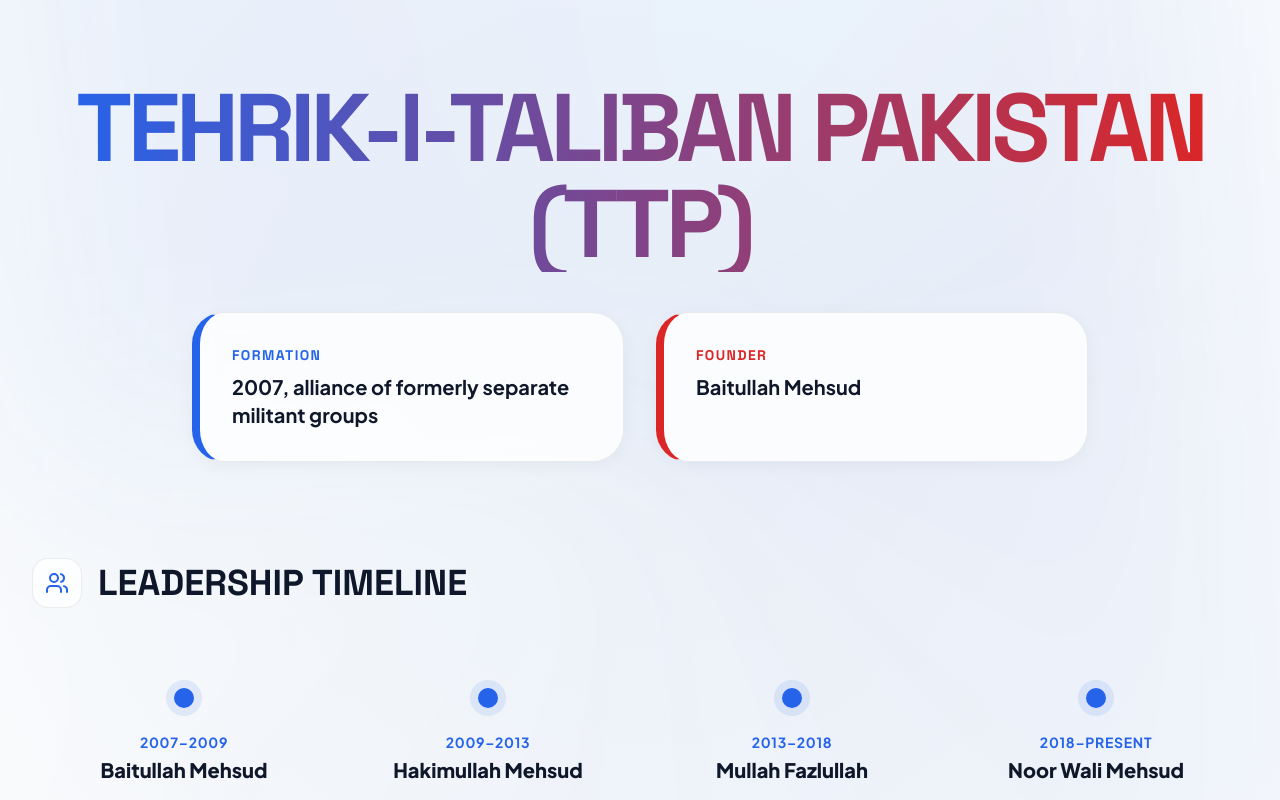
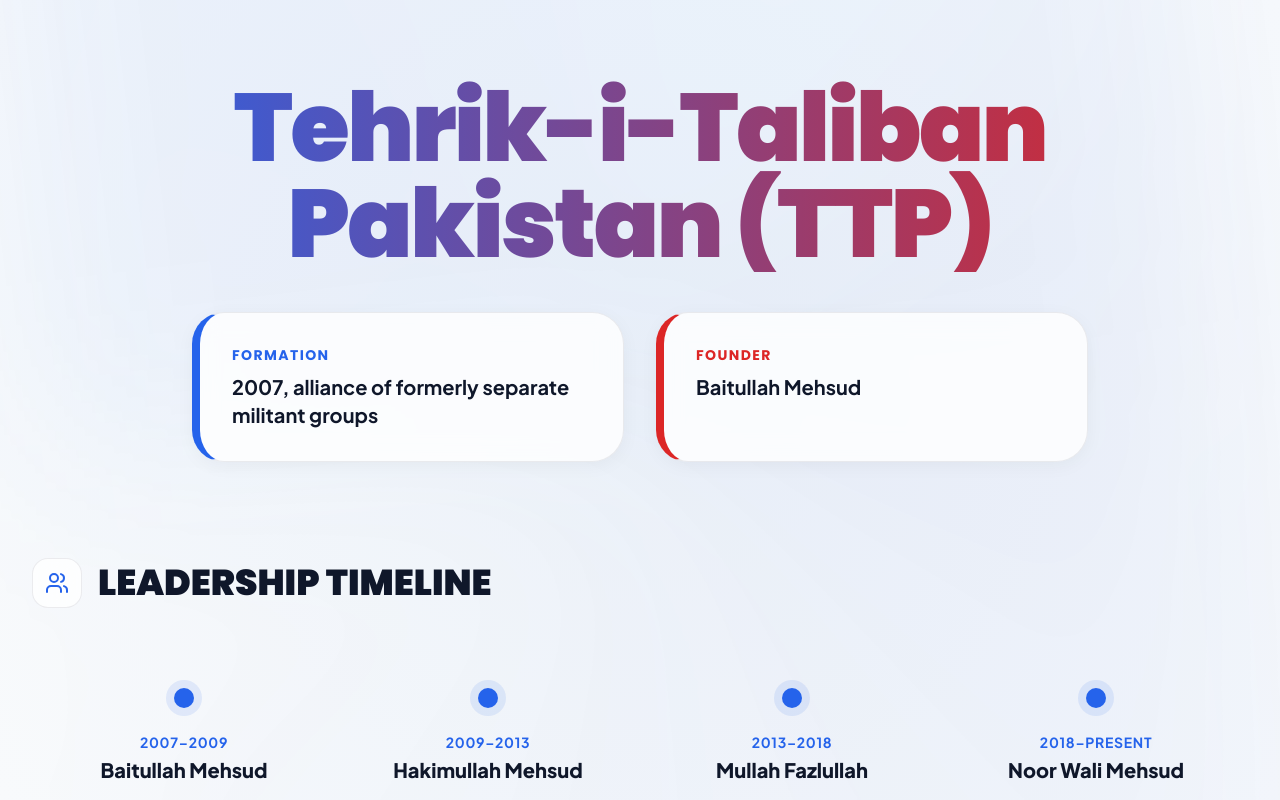
Before and after one commit to afgshayan/InfoGraphy, a React (Vite) app: page / in a window 1280 px wide. Shown: the top 800 px of the page. Built offline with nearby package versions, Linux system fonts and the light colour scheme.

Commit message:
feat: Update typography and font
Refactors the project to use Poppins as the primary heading font, enhancing visual hierarchy and modernizing the aesthetic. Also adjusts tracking for headings to be tighter for better readability.

```diff
--- a/App.tsx
+++ b/App.tsx
@@ -6,7 +6,6 @@
   Search, Flag, AlertCircle, Radio, Award
 } from 'lucide-react';
 import { ActivityChart, AttackTypePie, FundingPie } from './components/StatsCharts';
-// Import InfoCard component
 import { InfoCard } from './components/InfoCard';
 
 const App: React.FC = () => {
@@ -24,7 +23,7 @@
     <div className="min-h-screen pb-20 pt-20 px-4 md:px-8 max-w-[1400px] mx-auto space-y-24">
       {/* Header Section */}
       <header className="text-center space-y-10">
-        <h1 className="text-5xl md:text-7xl lg:text-8xl font-heading font-black tracking-tighter leading-tight stats-gradient max-w-6xl mx-auto uppercase">
+        <h1 className="text-5xl md:text-7xl lg:text-8xl font-heading font-black tracking-tight leading-tight stats-gradient max-w-6xl mx-auto">
           Tehrik-i-Taliban Pakistan (TTP)
         </h1>
         <div className="grid grid-cols-1 md:grid-cols-2 gap-8 max-w-4xl mx-auto">
--- a/index.html
+++ b/index.html
@@ -6,7 +6,7 @@
     <meta name="viewport" content="width=device-width, initial-scale=1.0" />
     <title>Tehrik-i-Taliban Pakistan (TTP) Intelligence Briefing</title>
     <script src="https://cdn.tailwindcss.com"></script>
-    <link href="https://fonts.googleapis.com/css2?family=Space+Grotesk:wght@300;400;500;600;700&family=Plus+Jakarta+Sans:wght@200;400;700;800&display=swap" rel="stylesheet">
+    <link href="https://fonts.googleapis.com/css2?family=Poppins:wght@300;400;500;600;700;800;900&family=Plus+Jakarta+Sans:wght@200;400;700;800&display=swap" rel="stylesheet">
     <style>
       :root {
         --primary-glow: conic-gradient(from 180deg at 50% 50%, rgba(59, 130, 246, 0.1) 0deg, rgba(37, 99, 235, 0.1) 55deg, rgba(96, 165, 250, 0.1) 120deg, rgba(29, 78, 216, 0.1) 160deg, transparent 360deg);
@@ -17,8 +17,8 @@
         color: #0f172a;
         overflow-x: hidden;
       }
-      h1, h2, h3, .font-heading {
-        font-family: 'Space Grotesk', sans-serif;
+      h1, h2, h3, h4, .font-heading {
+        font-family: 'Poppins', sans-serif;
       }
       .mesh-bg {
         position: fixed;
```
